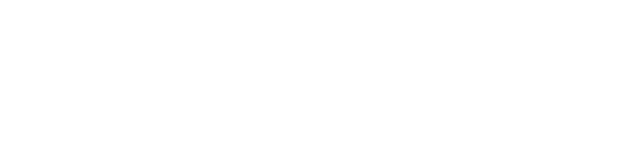
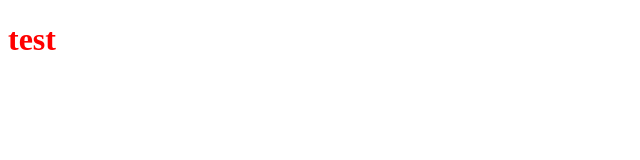
Before and after one commit to CheyenneMDavid/cherry-oak-counselling, a plain HTML site: page index.html in a window 1280 px wide. Shown: the full height of the page, 0-640 px from the left. Drawn offline with Linux system fonts and the light colour scheme.

Commit message:
connect and test connection for stylesheet

```diff
--- a/assets/css/stylesheet.css
+++ b/assets/css/stylesheet.css
@@ -0,0 +1,3 @@
+h1 {
+    color: red;
+}
--- a/index.html
+++ b/index.html
@@ -8,12 +8,13 @@
     <meta name="description" content="Counselling Services, offering counselling, in person and online">
     <meta name="keywords"
         content="counselling services, near me, online counselling, private, depression, bereavement, ptsd, ocd, drugs, alcohol, abuse, trauma, stress, help, suicide, suicidal, anxiety">
+    <link rel="stylesheet" href="assets/css/stylesheet.css">
 
-    <title>Document</title>
+    <title>Cherry Oak Counselling</title>
 </head>
 
 <body>
-
+<h1>test</h1>
 </body>
 
 </html>
```
